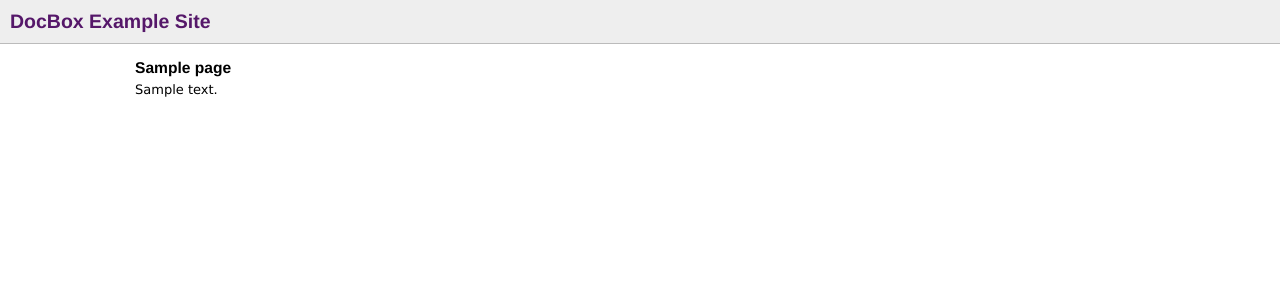
After one commit to fdb/docbox, a Python web app: template docbox/templates/docbox/view.html in a window 1280 px wide. The commit adds this page. Shown: the top 300 px of the page. Run offline with Jinja, Linux system fonts and the light colour scheme; the template is opened without the code that fills it: most values are stand-ins (such as "Sample title", 1, 10 or a date in 2020).

Commit message:
An example site demonstrates the usage of DocBox within a Django app.

```diff
--- a/docbox/templates/docbox/view.html
+++ b/docbox/templates/docbox/view.html
@@ -3,5 +3,8 @@
 {% block title %}{% if page.title %}{{ page.title }}{% else %}{{ block.super }}{% endif %}{% endblock %}
 
 {% block content %}
+{% if page.title %}
+<h1>{{ page.title }}</h1>
+{% endif %}
 {{ page_content|safe }}
 {% endblock %}
--- a/docs/index.html
+++ b/docs/index.html
@@ -1,5 +1,6 @@
+<!-- !title: Welcome -->
 <h2>Ah, the irony!</h2>
 <p>The DocBox documentation is not available yet.</p>
 
 <h2>Tutorial</h2>
-<p>The <a href="tutorial/index.html">tutorial</a> contains a guide to setting up documentation for your project.</p>
+<p>The <a href="/tutorial/">tutorial</a> contains a guide to setting up documentation for your project.</p>
--- /dev/null
+++ b/docs/tutorial.html
@@ -0,0 +1,2 @@
+<!-- !title: Tutorial -->
+<p>This is the tutorial.</p>
--- /dev/null
+++ b/example_site/media/css/base.css
@@ -0,0 +1,112 @@
+body {
+	font: small verdana, helvetica, sans-serif;
+	margin: 0;
+	padding: 0;
+}
+
+#header h1 {
+	font: 150% helvetica;
+	font-weight: bold;
+	background: #eee;
+	margin: 0 0 0 0;
+	padding: 10px;
+	font-size: 150%;
+	border-bottom: 1px solid #bbb;
+}
+
+#header h1 a {
+	color: #551769;
+	text-decoration: none;
+}
+
+#nav {
+	position: absolute;
+	left: 0;
+}
+
+#nav ul {
+	margin: 0;
+	padding: 10px;
+ }
+
+#nav li {
+	list-style-type: none;
+}
+
+#nav li a {
+	line-height: 170%;
+}
+
+#content, #footer, #actionbar {
+	margin: 0 0 0 135px;
+	width: 60em;
+}
+
+#content {
+	margin-top: 15px;
+	margin-bottom: 5px;
+}
+
+#content ul {
+	margin: 10px 0;
+	padding: 0 0 0 30px;
+}
+
+#content h1 {
+ 	font: 120% helvetica,sans-serif;
+ 	font-weight: bold;
+	margin: 15px 0 5px 0;
+	padding: 0;
+}
+
+#content h2 {
+ 	font: 110% helvetica,sans-serif;
+ 	font-weight: bold;
+	margin: 15px 0 5px 0;
+	padding: 0;
+}
+
+#content p {
+	line-height: 130%;
+	margin: 5px 0 10px 0;
+}
+
+#content blockquote {
+	font-style: italic;
+}
+
+#content hr {
+	border: none;
+	border-top: 1px solid #999;
+	margin: 15px 0 15px 0;
+}
+
+#content #updated {
+	font-size: 85%;
+	color: #ccc;
+	padding: 5px 10px 0 10px;
+}
+
+#actionbar {
+	background: #f7f7f7;
+	border-top: 1px solid #ccc;
+	border-bottom: 1px solid #ccc;
+	padding: 5px 10px;
+}
+
+#actionbar a {
+	color: #77f;
+	margin-right: 5px;
+}
+
+#footer {
+	border-bottom: 1px solid #eee;
+	font-size: 85%;
+	color: #ccc;
+	padding: 5px 10px;
+}
+
+.important {
+	font-weight: bold;
+	color: red;
+}
--- /dev/null
+++ b/example_site/templates/base.html
@@ -0,0 +1,20 @@
+<!DOCTYPE html PUBLIC "-//W3C//DTD XHTML 1.0 Strict//EN"
+	"http://www.w3.org/TR/xhtml1/DTD/xhtml1-strict.dtd">
+<html xmlns="http://www.w3.org/1999/xhtml" lang="en">
+<head>
+	<meta http-equiv="Content-Type" content="text/html; charset=utf-8" />
+	<title>DocBox | {% block title %}{% endblock %}</title>
+	<meta http-equiv="Content-Type" content="text/html; charset=utf-8" />
+	<link type="text/css" rel="stylesheet" media="all" href="{{ MEDIA_URL }}/css/base.css" />
+</head>
+<body>
+<div id="header">
+	<h1><a href="/">DocBox Example Site</a></h1>
+</div>
+<div id="wrap">
+	<div id="content">
+		{% block content %}{% endblock %}
+	</div>
+</div>
+</body>
+</html>
```
Also changed, not shown: example_site/manage.py (added, +11 -0 lines), example_site/settings.py (added, +50 -0 lines), example_site/urls.py (added, +7 -0 lines), example_site/__init__.py (added).
